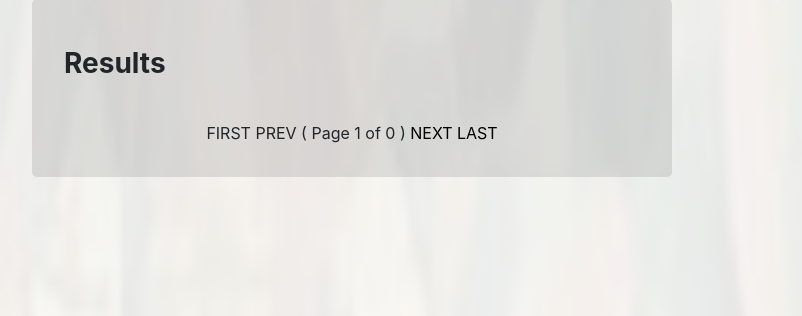
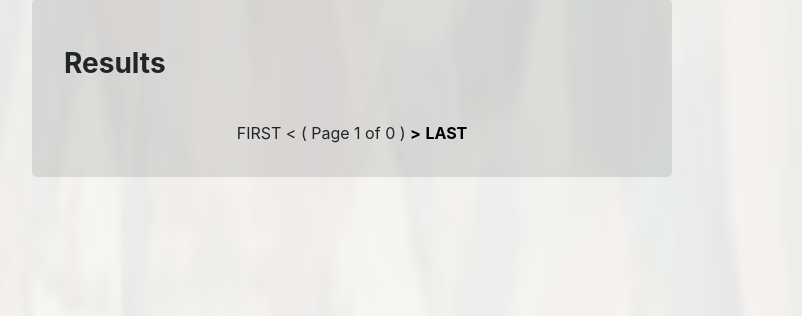
Before and after one commit to rguest20/gfdatabase, a PHP site: page /search.php in a window 1280 px wide. Shown: the part 496-812 px from the top of the page, without its empty margins (288-1090 px from the left). Run offline with PHP 8.4, Linux system fonts and the light colour scheme; data that the repository does not hold is empty.

Commit message:
Made pagination more obvious

```diff
--- a/search.php
+++ b/search.php
@@ -42,7 +42,7 @@ $search = mysqli_query($conn, $sqlcount);
 
 $query_data = mysqli_fetch_row($search);
 $numrows = $query_data[0];
-$rows_per_page = 15;
+$rows_per_page = 10;
 $lastpage      = ceil($numrows/$rows_per_page);
 $pageno = (int)$pageno;
 if ($pageno > $lastpage) {
@@ -133,19 +133,19 @@ mysqli_close($conn);
     }
     echo "<div class = 'pagination'>";
     if ($pageno == 1) {
-        echo " FIRST PREV ";
+        echo " FIRST < ";
     } else {
-        echo " <a href='{$_SERVER['PHP_SELF']}?pageno=1'>FIRST</a> ";
+        echo " <strong><a href='{$_SERVER['PHP_SELF']}?pageno=1'>FIRST</a></strong> ";
         $prevpage = $pageno-1;
-        echo " <a href='{$_SERVER['PHP_SELF']}?pageno=$prevpage'>PREV</a> ";
+        echo " <strong><a href='{$_SERVER['PHP_SELF']}?pageno=$prevpage'><</a></strong> ";
     }
     echo " ( Page $pageno of $lastpage ) ";
     if ($pageno == $lastpage) {
-        echo " NEXT LAST ";
+        echo " > LAST ";
     } else {
         $nextpage = $pageno+1;
-        echo " <a href='{$_SERVER['PHP_SELF']}?pageno=$nextpage'>NEXT</a> ";
-        echo " <a href='{$_SERVER['PHP_SELF']}?pageno=$lastpage'>LAST</a> ";
+        echo " <strong><a href='{$_SERVER['PHP_SELF']}?pageno=$nextpage'>></a></strong> ";
+        echo " <strong><a href='{$_SERVER['PHP_SELF']}?pageno=$lastpage'>LAST</a></strong> ";
     }
     echo "</div>";
     ?>
```
